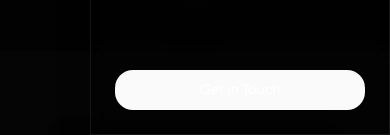
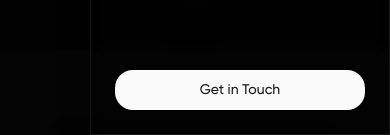
Before and after one commit to Deepanshu0211/karmafillms, a Next.js app: page / in a window 390 px wide. Both pictures are taken after a click on the button "Toggle menu". Shown: the part 709-844 px from the top of the page. Built offline with nearby package versions, Linux system fonts and the light colour scheme.

Commit message:
minro changes 2

```diff
--- a/app/components/navbar.tsx
+++ b/app/components/navbar.tsx
@@ -114,8 +114,8 @@ export default function Navbar() {
                     </nav>
                     <div className="mt-auto pt-8">
                       <SheetClose asChild>
-                        <Button asChild className="w-full rounded-xl text-black dark:text-white" size="lg">
-                          <Link href="/contact">Get in Touch</Link>
+                        <Button asChild className="w-full rounded-xl " size="lg">
+                          <Link href="/contact" >Get in Touch</Link>
                         </Button>
                       </SheetClose>
                     </div>
```
